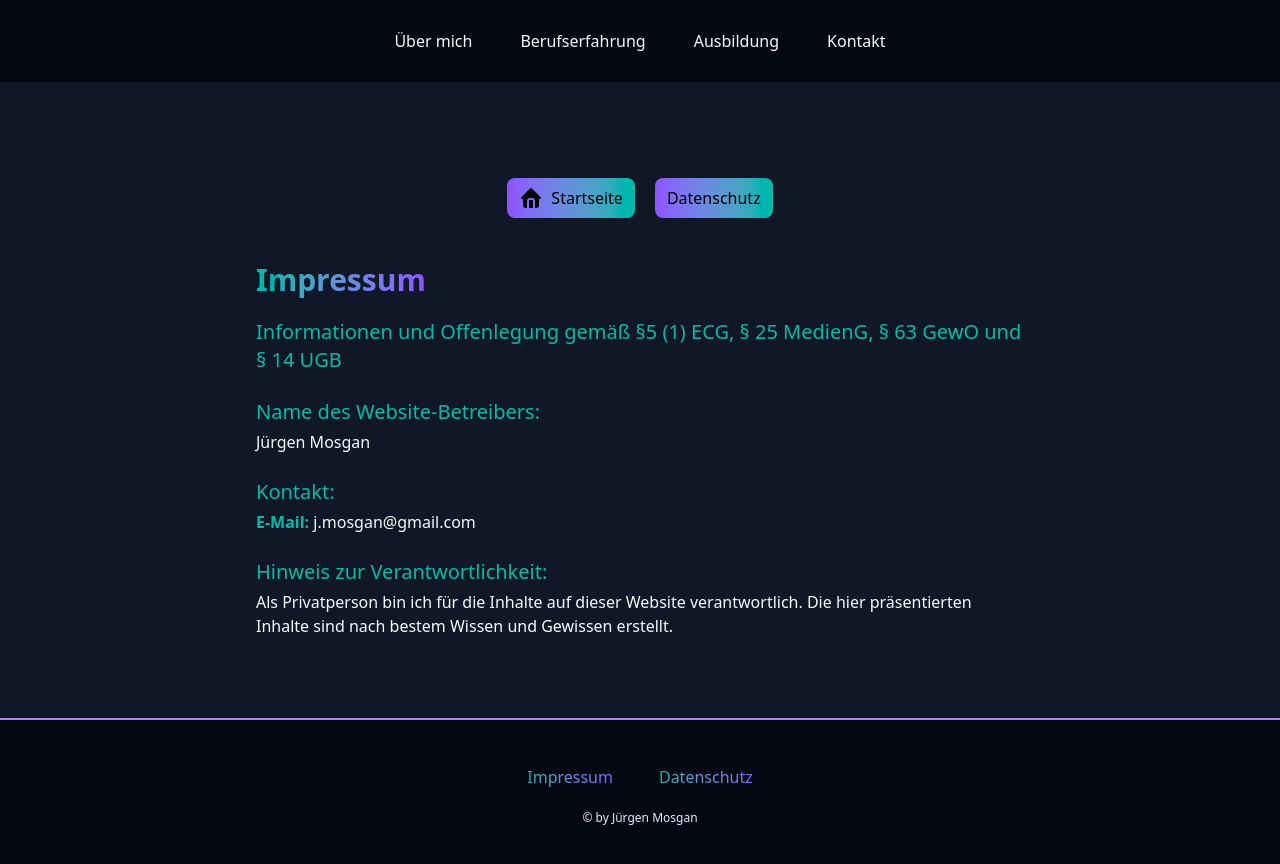
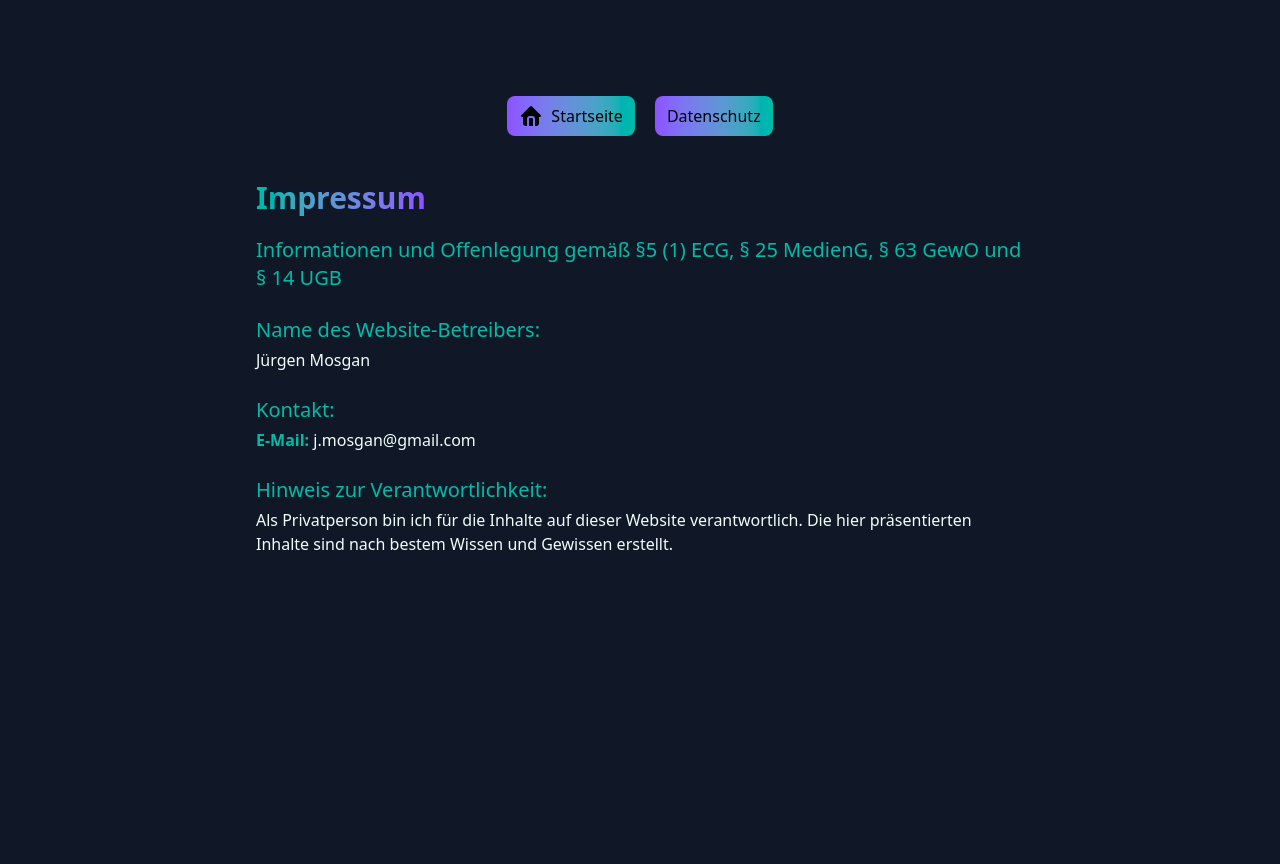
Before and after one commit to juergenrose/juergenrose.github.io, a React (Vite) app: page /imprint in a window 1280 px wide. After the commit the page ends 800 px from the top, so only its background shows below. Built offline with nearby package versions, Linux system fonts and the light colour scheme.

Commit message:
removed HEader and Footer from __root.tsx and ported it to index.tsx

```diff
--- a/src/routes/__root.tsx
+++ b/src/routes/__root.tsx
@@ -1,6 +1,4 @@
 import { Link, Outlet, createRootRoute } from "@tanstack/react-router";
-import Header from "../components/Header";
-import Footer from "../components/Footer";
 
 export const Route = createRootRoute({
   component: RootComponent,
@@ -9,9 +7,7 @@ export const Route = createRootRoute({
 function RootComponent() {
   return (
     <>
-      <Header />
       <Outlet />
-      <Footer />
     </>
   );
 }
--- a/src/routes/index.tsx
+++ b/src/routes/index.tsx
@@ -5,6 +5,8 @@ import Skills from "../components/Skills";
 import Experience from "../components/Experience";
 import Education from "../components/Education";
 import Contact from "../components/Contact";
+import Header from "../components/Header";
+import Footer from "../components/Footer";
 
 export const Route = createFileRoute("/")({
   component: HomeComponent,
@@ -13,12 +15,14 @@ export const Route = createFileRoute("/")({
 function HomeComponent() {
   return (
     <>
+      <Header />
       <Hero />
       <AboutMe />
       <Skills />
       <Experience />
       <Education />
       <Contact />
+      <Footer />
     </>
   );
 }
```
